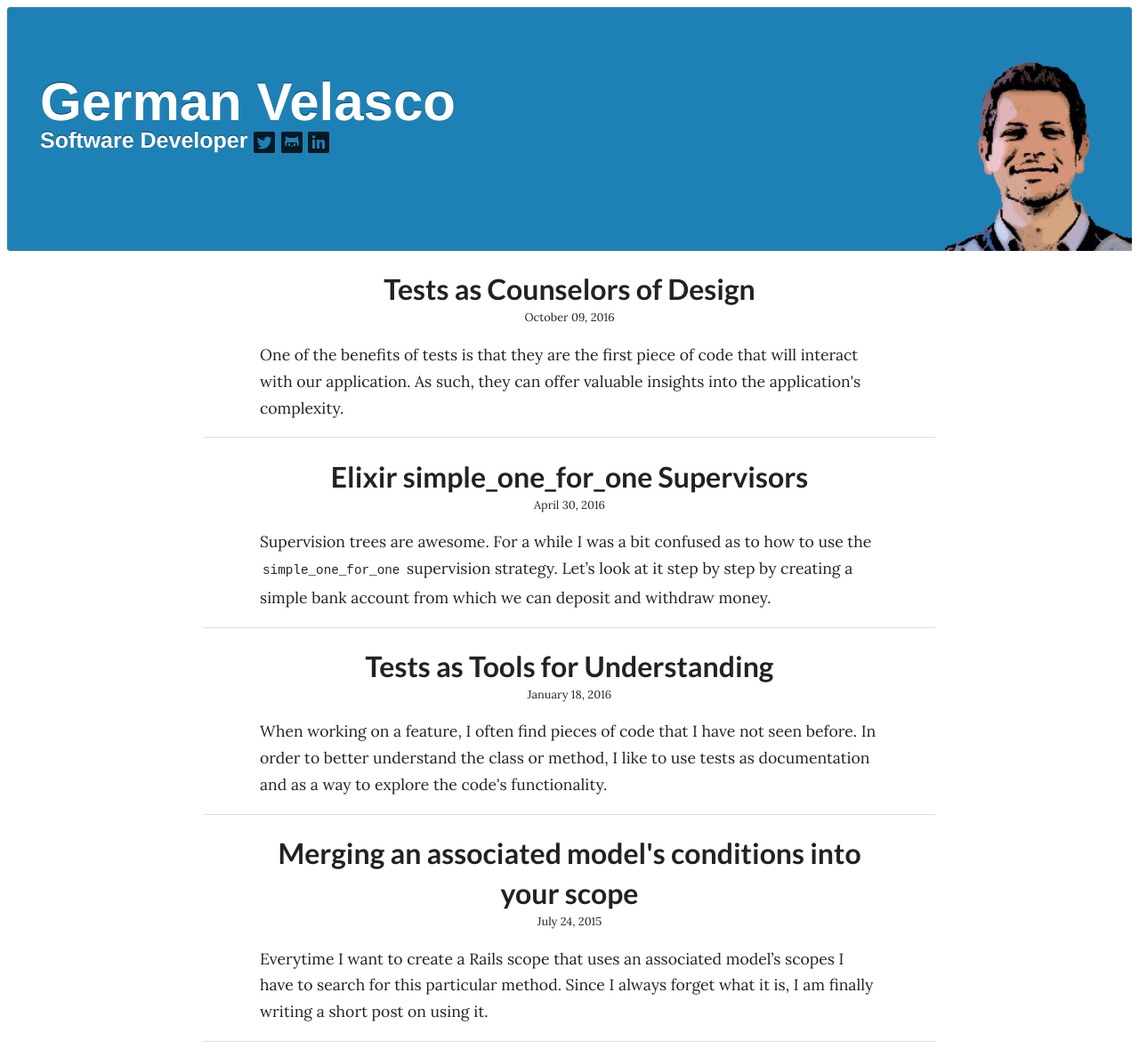
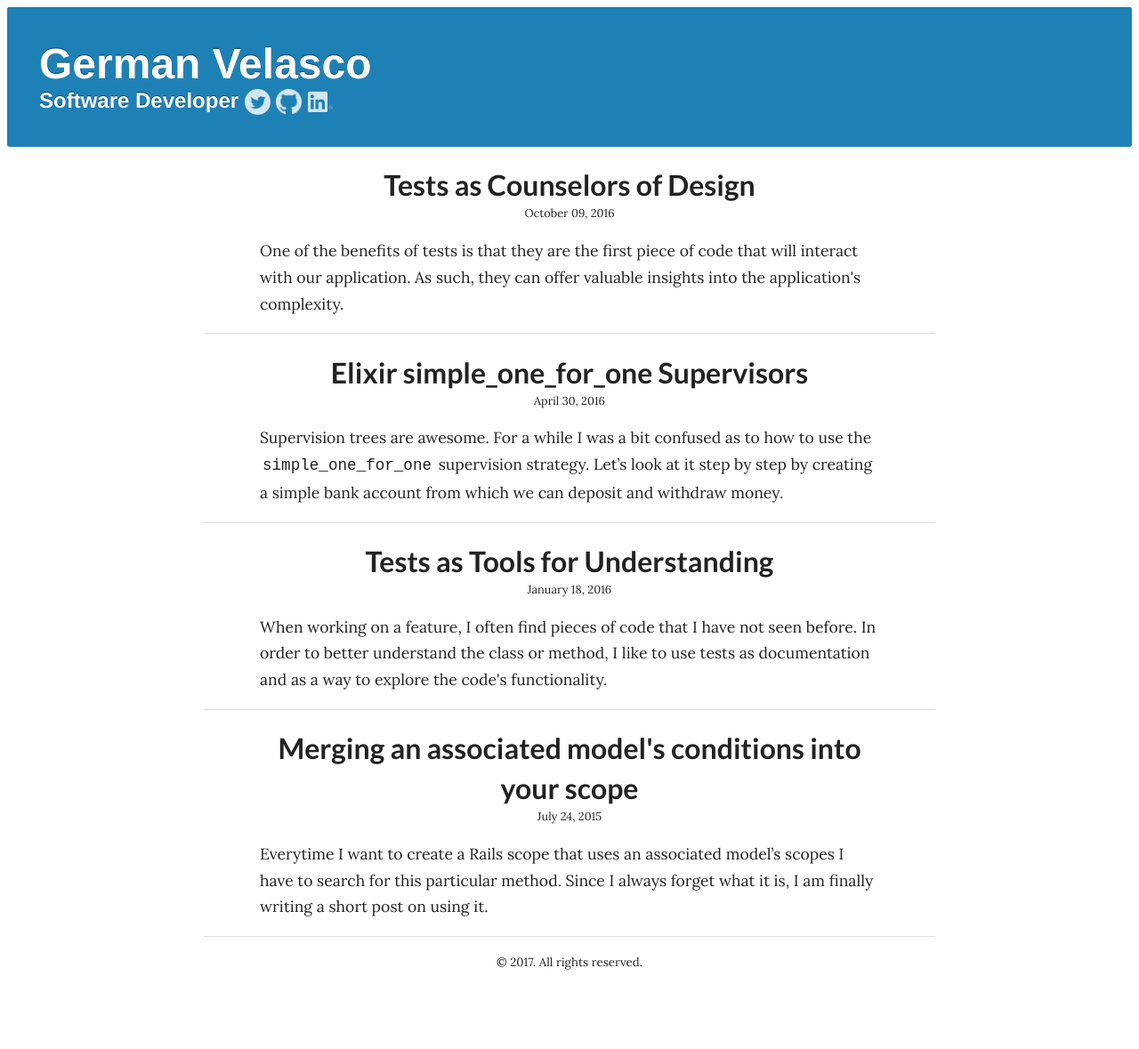
Before and after one commit to germsvel/germsvel.github.io, a Jekyll site: the page built from index.html, in a window 1280 px wide. Shown: the whole page at 89% size. Built offline with Jekyll 4.4.1, drawn with Linux system fonts in a browser that asks for light colours; after the commit the page ends 1108 px from its top, so only the background shows below that.

Commit message:
Update social buttons. Remove german image on header and resize header.

```diff
--- a/_layouts/default.html
+++ b/_layouts/default.html
@@ -6,43 +6,41 @@
     <title>{{ page.title }}</title>
     <meta name="viewport" content="width=device-width">
     <link href='http://fonts.googleapis.com/css?family=Lato:700|Lora' rel='stylesheet' type='text/css'>
-
     <!-- syntax highlighting CSS -->
     <link rel="stylesheet" href="/css/syntax.css">
-
     <!-- Custom CSS -->
     <link rel="stylesheet" href="/css/main.css">
-
   </head>
 
-  <script>
-    (function(i,s,o,g,r,a,m){i['GoogleAnalyticsObject']=r;i[r]=i[r]||function(){
-    (i[r].q=i[r].q||[]).push(arguments)},i[r].l=1*new Date();a=s.createElement(o),
-    m=s.getElementsByTagName(o)[0];a.async=1;a.src=g;m.parentNode.insertBefore(a,m)
-    })(window,document,'script','//www.google-analytics.com/analytics.js','ga');
+  <body>
+    <header>
+      <h1 class="header-title"><a href="/">{{ site.name }}</a></h1>
+      <span class="header-subtitle" href="/">Software Developer</span>
+      <span class="social-media-btns">
+        <a class="social-media-btn" href="http://twitter.com/germsvel" target="_blank" title="German's twitter"><img src="{{site.url}}/images/social/twitter.png"></a>
+        <a class="social-media-btn" href="http://github.com/germsvel" target="_blank" title="German's github repo"><img src="{{site.url}}/images/social/github.png"></a>
+        <a class="social-media-btn" href="http://www.linkedin.com/pub/german-velasco/40/188/702/" target="_blank" title="German's LinkedIn"><img src="{{site.url}}/images/social/linkedin.png"></a>
+      </span>
+    </header>
 
-    ga('create', 'UA-42626537-1', 'germanvelasco.com');
-    ga('send', 'pageview');
-  </script>
+    <main>
+      {{ content }}
+    </main>
 
-  <body>
-    <div id="header">
-      <img class="profile-img" src="{{site.url}}/images/gv_sib_cartoon.png" alt="profile image">
-      <div class="container">
-        <h1 class="header-title"><a href="/">{{ site.name }}</a></h1>
-        <a class="header-subtitle" href="/">Software Developer</a>
-        <span class="social-media-btns">
-          <a class="social-media-btn" href="http://twitter.com/germsvel" target="_blank" title="German's twitter"><img src="{{site.url}}/images/glyphicons_411_twitter.png"></a>
-          <a class="social-media-btn" href="http://github.com/germsvel" target="_blank" title="German's github repo"><img src="{{site.url}}/images/glyphicons_401_github.png"></a>
-          <a class="social-media-btn" href="http://www.linkedin.com/pub/german-velasco/40/188/702/" target="_blank" title="German's LinkedIn"><img src="{{site.url}}/images/glyphicons_397_linked_in.png"></a>
-        </span>
-      </div>
-    </div>
+    <footer>
+      <small>
+        &copy; <time datetime="{{ site.time | date_to_xmlschema }}">{{ site.time | date: '%Y' }}</time>. All rights reserved.
+      </small>
+    </footer>
 
-    <div id="maincontent">
+    <script>
+      (function(i,s,o,g,r,a,m){i['GoogleAnalyticsObject']=r;i[r]=i[r]||function(){
+      (i[r].q=i[r].q||[]).push(arguments)},i[r].l=1*new Date();a=s.createElement(o),
+      m=s.getElementsByTagName(o)[0];a.async=1;a.src=g;m.parentNode.insertBefore(a,m)
+      })(window,document,'script','//www.google-analytics.com/analytics.js','ga');
 
-        {{ content }}
-
-    </div>
+      ga('create', 'UA-42626537-1', 'germanvelasco.com');
+      ga('send', 'pageview');
+    </script>
   </body>
 </html>
--- a/_sass/base.scss
+++ b/_sass/base.scss
@@ -22,7 +22,7 @@ textarea {
 
 body {
   font-family: 'Lora', 'serif';
-  font-size: 1em;
+  font-size: 1rem;
   line-height: 1.4;
 }
 
--- a/_sass/layout.scss
+++ b/_sass/layout.scss
@@ -1,7 +1,7 @@
 // Layout rules: Sections of the page.
 // Holds modules together.
 
-#header {
+header {
   -webkit-font-smoothing: antialiased;
   -webkit-border-radius: 3px;
   border-radius: 3px;
@@ -13,29 +13,31 @@
   -o-transition: all 0.3s;
   transition: all 0.3s;
   background: #1E81B6;
-  border: 1px solid #1E81B6;
   color: #fff;
   display: block;
-  font: 700 24px proxima-nova-1,proxima-nova-2,"Helvetica Neue",Helvetica,sans-serif;
-  line-height: 24px;
+  font: 200 24px proxima-nova-1,proxima-nova-2,"Helvetica Neue",Helvetica,sans-serif;
   padding: 36px;
   text-shadow: 0 -1px 0 #014163;
-  height: 200px;
 }
 
-#header a {
+header a {
   color: #fff;
   text-decoration: none;
 }
 
+footer {
+  margin: 1rem;
+  text-align: center;
+}
+
 @media only screen and (max-width: 450px) {
-  #header {
+  header {
     padding-top: 0px;
   }
 }
 
 @media only screen and (max-width: 380px){
-  #header {
+  header {
     height: 180px;
     padding-left: 26px;
   }
--- a/_sass/modules.scss
+++ b/_sass/modules.scss
@@ -8,15 +8,13 @@
   text-shadow: 0 -1px 0 #014163;
 }
 
-.header-subtitle {
-  font-size: 25px;
+.header-title {
+  margin: 0;
+  color: #fff;
 }
 
-.header-title {
-  margin-bottom: 0;
-  font-size: 60px;
-  line-height: 1;
-  color: #fff;
+.header-subtitle {
+  font-weight: bold;
 }
 
 .introduction {
@@ -61,17 +59,6 @@
   border-bottom: 1px solid #ddd;
 }
 
-
-.profile-img {
-  float: right;
-  height: 113%;
-  -webkit-box-shadow: inset 0 1px 0 #1E81B6;
-  box-shadow: inset 0 1px 0 #1E81B6;
-  position: relative;
-  bottom: -11px;
-  left: 37px;
-}
-
 .social-media-btns {
   margin: 0;
   padding: 0;
@@ -80,6 +67,7 @@
 
 .social-media-btns img {
   opacity: .8;
+  width: 1.8rem;
 }
 
 .social-media-btns a img:hover {
@@ -115,21 +103,11 @@
   .heade-title {
     font-size: 40px;
   }
-
-  .profile-img {
-    height: 110%;
-    bottom: -17px;
-  }
 }
 
 @media only screen and (max-width: 450px) {
   .header-title {
     font-size: 32px;
-  }
-
-  .profile-img {
-    height: 95%;
-    bottom: -47px;
   }
 
   .social-media-btns img {
@@ -150,11 +128,6 @@
   .social-media-btns img {
     height: 21px;
     width: 21px;
-  }
-
-  .profile-img {
-    height: 83%;
-    bottom: -68px;
   }
 }
 
```
Also changed, not shown: _drafts/tests-as-counselors-of-design.md (deleted, +0 -109 lines), images/german-velasco.jpeg (deleted), images/glyphicons_388_tumblr.png (deleted), images/glyphicons_397_linked_in.png (deleted), images/glyphicons_401_github.png (deleted), images/glyphicons_411_twitter.png (deleted), images/gv_sib_cartoon.png (deleted), images/social/github.png (added), images/social/linkedin.png (added), images/social/twitter.png (added), 3 other files.
